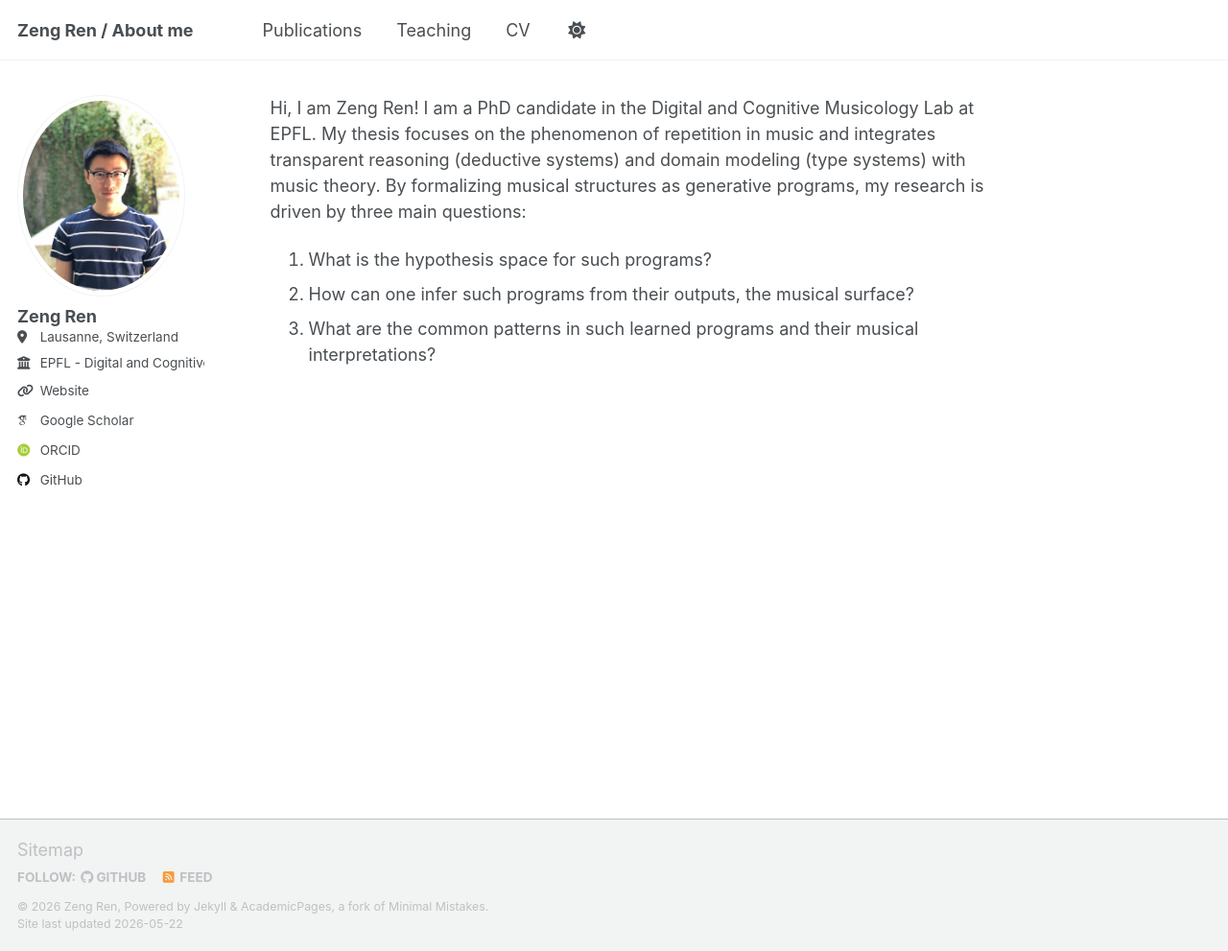
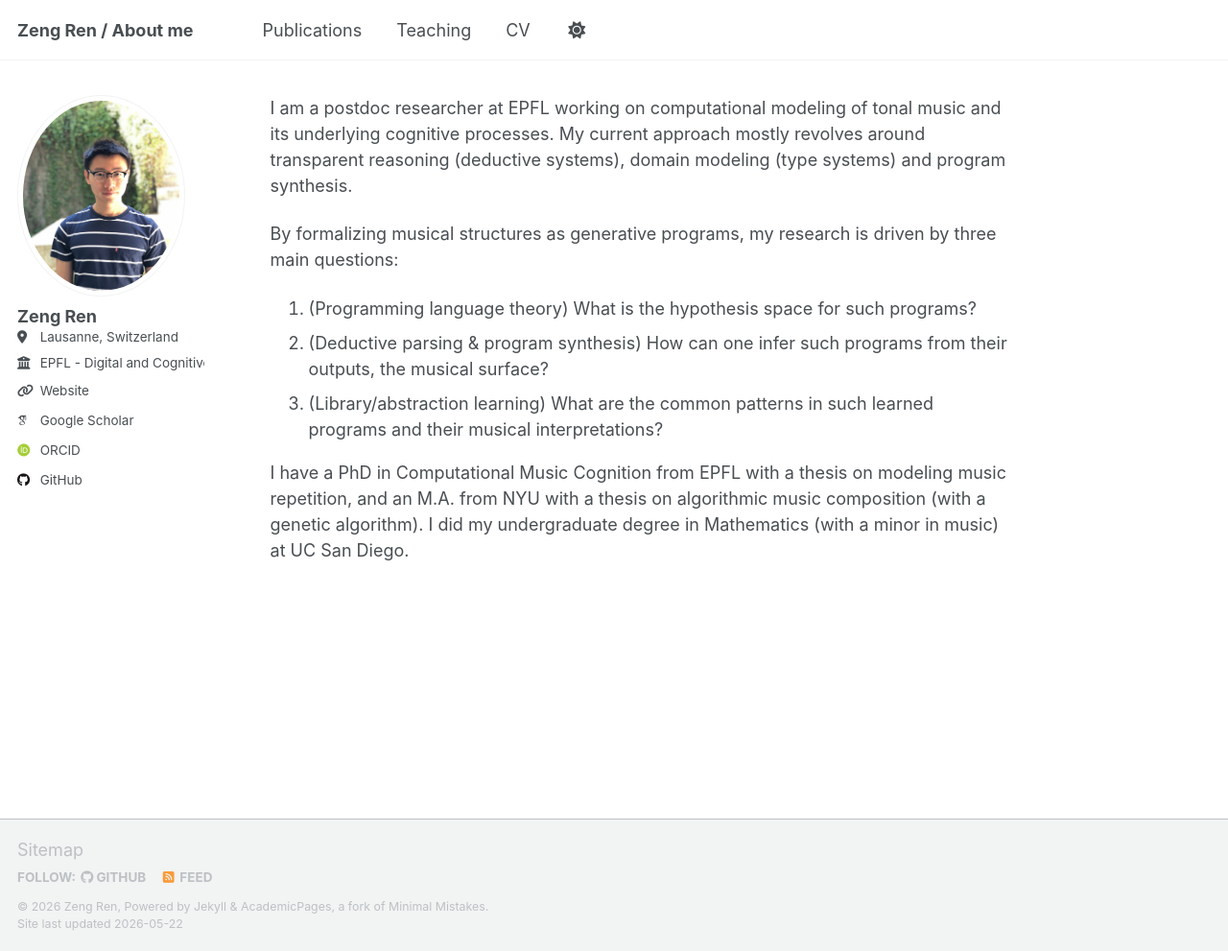
Before and after one commit to ren-zeng/ren-zeng.github.io, a Jekyll site: the page built from _pages/about.md, in a window 1280 px wide and 991 px high. Shown: the whole window at 96% size. Built offline with Jekyll 4.4.1, drawn with Linux system fonts in a browser that asks for light colours; some web fonts are replaced; a script that is not in the unit is left out.

Commit message:
post doc update

```diff
--- a/_pages/about.md
+++ b/_pages/about.md
@@ -7,8 +7,13 @@ redirect_from:
   - /about.html
 ---
 
-Hi, I am Zeng Ren! I am a PhD candidate in the Digital and Cognitive Musicology Lab at EPFL. My thesis focuses on the phenomenon of repetition in music and integrates transparent reasoning (deductive systems) and domain modeling (type systems) with music theory. By formalizing musical structures as generative programs, my research is driven by three main questions:
+I am a postdoc researcher at EPFL working on computational modeling of tonal music and its underlying cognitive processes.
+My current approach mostly revolves around transparent reasoning (deductive systems), domain modeling (type systems) and program synthesis.
 
-1. What is the hypothesis space for such programs?
-2. How can one infer such programs from their outputs, the musical surface?
-3. What are the common patterns in such learned programs and their musical interpretations?
+By formalizing musical structures as generative programs, my research is driven by three main questions:
+
+1. (Programming language theory) What is the hypothesis space for such programs?
+2. (Deductive parsing & program synthesis) How can one infer such programs from their outputs, the musical surface?
+3. (Library/abstraction learning) What are the common patterns in such learned programs and their musical interpretations?
+
+I have a PhD in Computational Music Cognition from EPFL with a thesis on modeling music repetition, and an M.A. from NYU with a thesis on algorithmic music composition (with a genetic algorithm). I did my undergraduate degree in Mathematics (with a minor in music) at UC San Diego.
```
